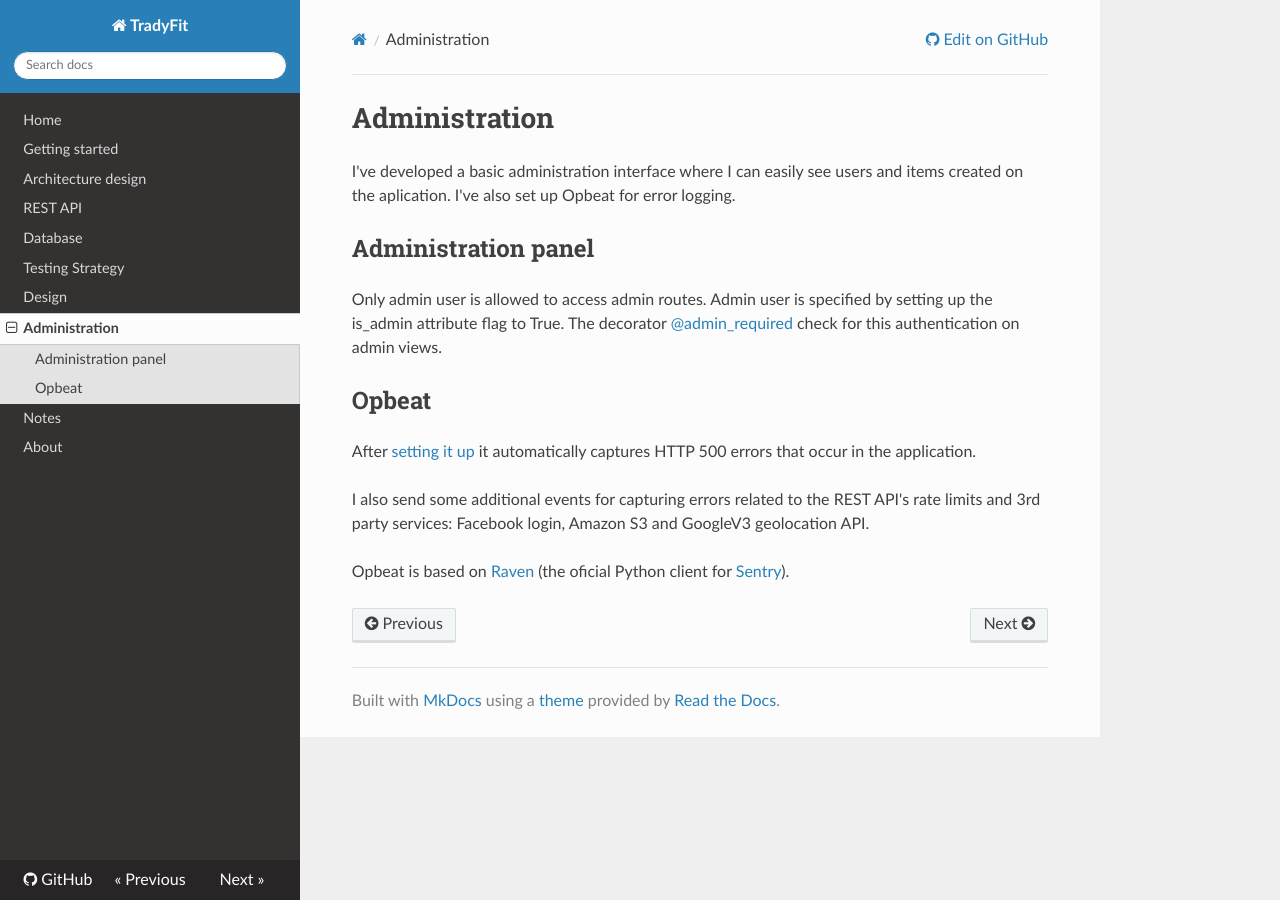
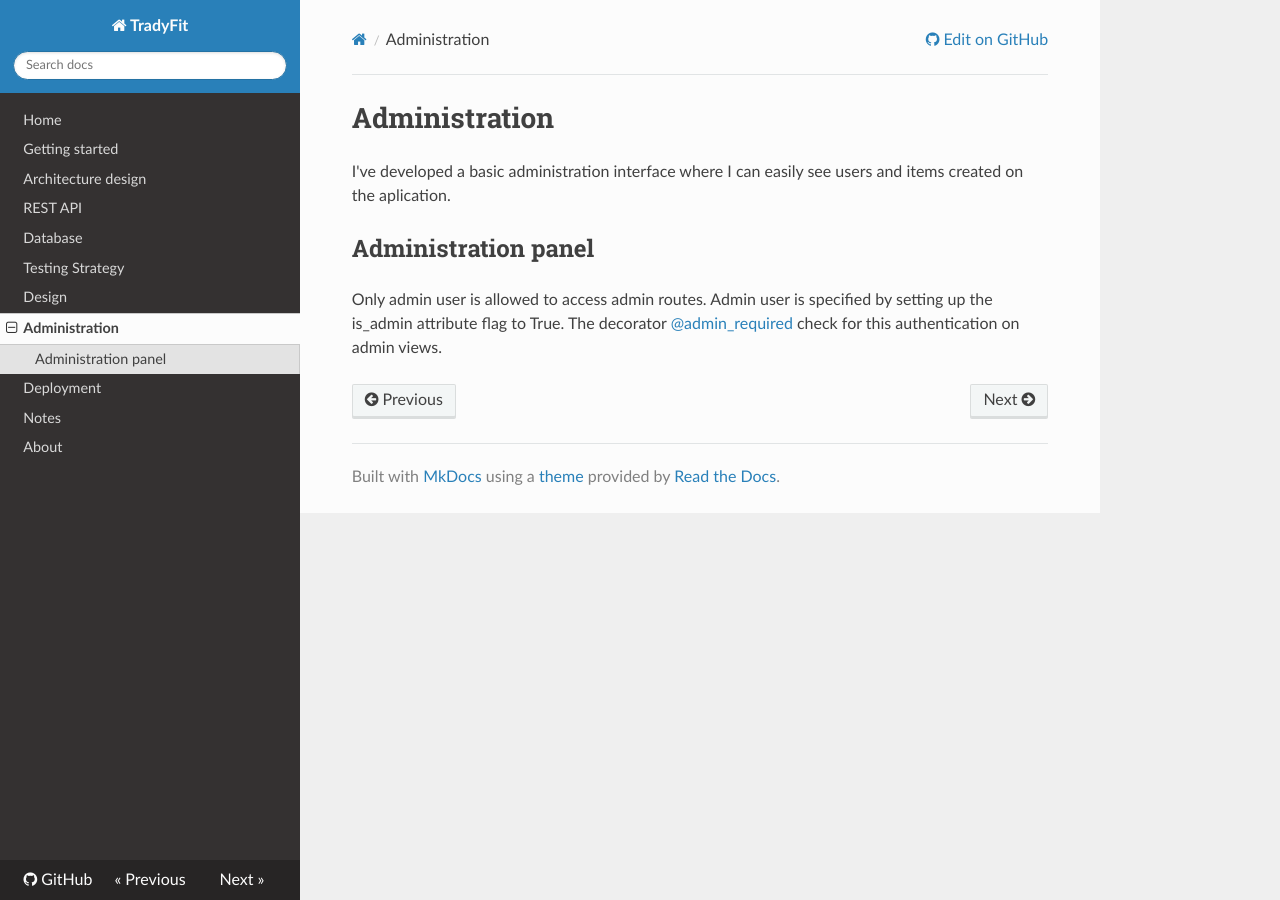
Before and after one commit to rosariomgomez/tradyfit, an MkDocs documentation site: the page built from docs/admin.md, in a window 1280 px wide. Built offline with MkDocs 1.6.1, drawn with Linux system fonts in a browser that asks for light colours; nearby versions of some CDN libraries; old or Windows-style settings are respelled for this version of MkDocs.

Commit message:
update documentation

```diff
--- a/docs/admin.md
+++ b/docs/admin.md
@@ -1,13 +1,6 @@
 # Administration
 
-I've developed a basic administration interface where I can easily see users and items created on the aplication. I've also set up Opbeat for error logging.
+I've developed a basic administration interface where I can easily see users and items created on the aplication.
 
 ## Administration panel
 Only admin user is allowed to access admin routes. Admin user is specified by setting up the is_admin attribute flag to True. The decorator [@admin_required](https://github.com/rosariomgomez/tradyfit/blob/master/vagrant/tradyfit/app/admin/decorators.py#L6) check for this authentication on admin views.
-
-## Opbeat
-After [setting it up](https://opbeat.com/docs/articles/error-logging-in-flask/) it automatically captures HTTP 500 errors that occur in the application.
-
-I also send some additional events for capturing errors related to the REST API's rate limits and 3rd party services: Facebook login, Amazon S3 and GoogleV3 geolocation API.
-
-Opbeat is based on [Raven](http://raven.readthedocs.org/en/latest/) (the oficial Python client for [Sentry](https://www.getsentry.com/docs/)).
--- a/mkdocs.yml
+++ b/mkdocs.yml
@@ -9,6 +9,7 @@ pages:
 - [testing.md, 'Testing Strategy']
 - [design.md, 'Design']
 - [admin.md, 'Administration']
+- [deployment.md, 'Deployment']
 - [notes.md, 'Notes']
 - [about.md, 'About']
 theme: readthedocs
```
Also changed, not shown: docs/architecture.md (+1 -1 lines), docs/deployment.md (added, +56 -0 lines), docs/design.md (+1 -0 lines), docs/notes.md (+0 -5 lines).
